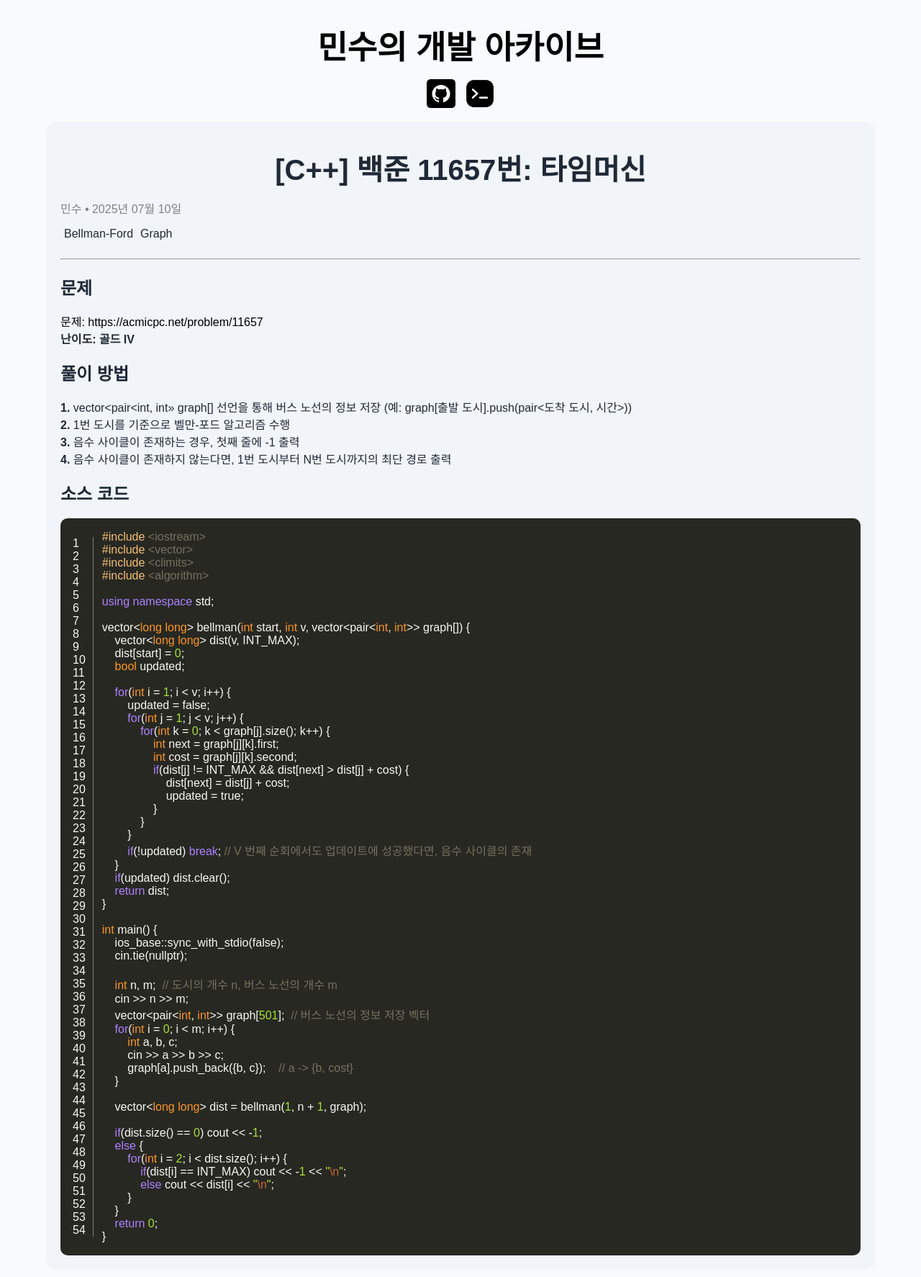
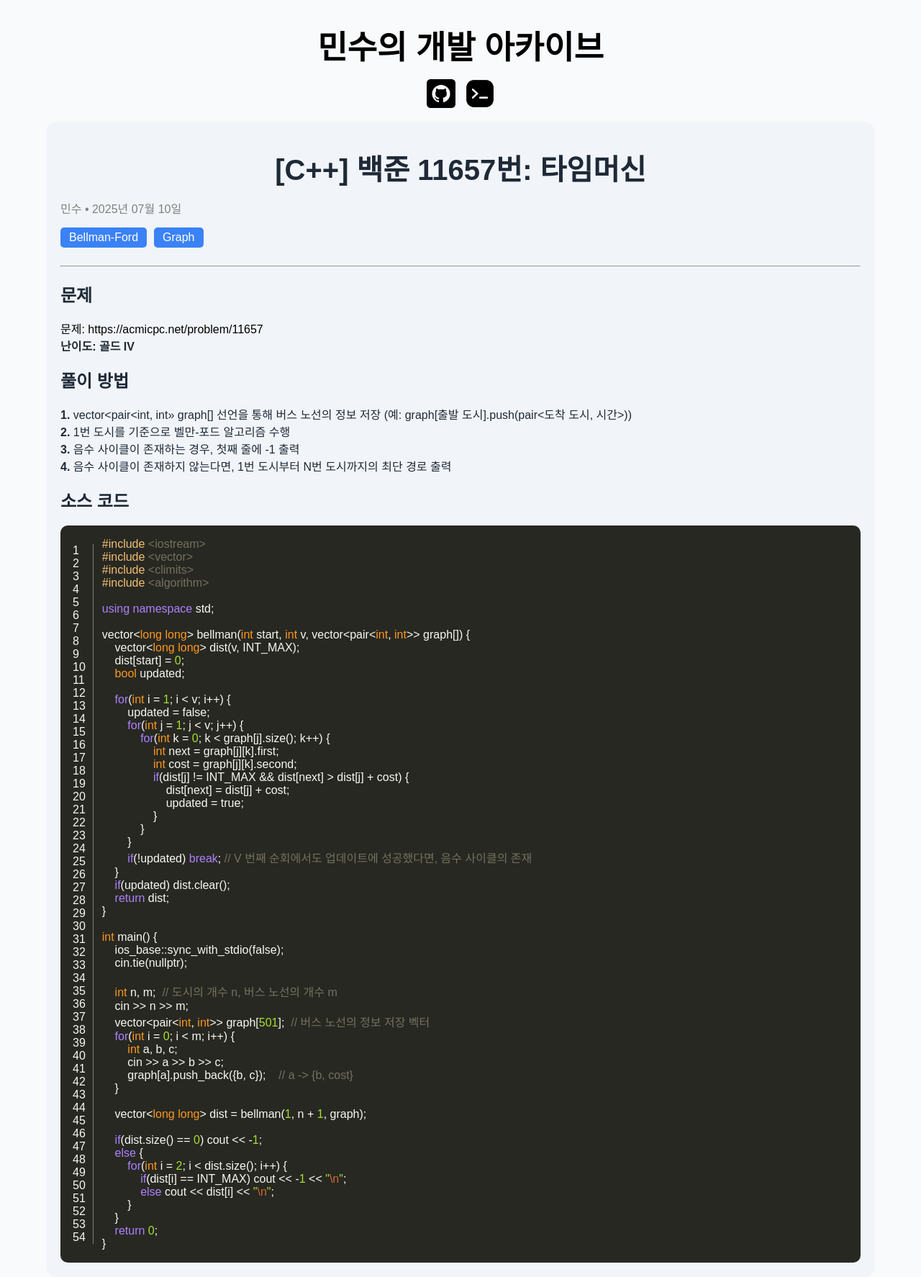
Before and after one commit to minsk601/minsk601.github.io, a Jekyll site: the page built from _posts/2025-07-10-PS-BOJ11657.markdown, in a window 1280 px wide. Shown: the whole page at 72% size. Built offline with Jekyll 4.4.1, drawn with Linux system fonts in a browser that asks for light colours; some web fonts are replaced; comment, search, counter and statistics services are not loaded.

Commit message:
Edit | Tag, Color edition

```diff
--- a/assets/css/style.css
+++ b/assets/css/style.css
@@ -64,11 +64,12 @@ main {
 }
 
 .contents-list li a:hover {
-    color: orange;
+    color: #3b82f6;
+    font-weight: bold;
     transform: translateX(-8px);
 }
 
-.contents-list li a:hover small { color: orange; }
+.contents-list li a:hover small { color: #3b82f6; }
 
 small { color: gray; font-size: 15px; }
 
@@ -118,7 +119,12 @@ hr {
 }
 
 .post-tags li {
-    margin: 5px;
+    display: inline-block;
+    padding: 5px 12px;
+    border-radius: 5px;
+    color: white;
+    margin: 5px 10px 5px 0;
+    background-color: #3b82f6;
 }
 
 .utterances { margin-top: 3rem; }
--- a/index.html
+++ b/index.html
@@ -8,7 +8,7 @@
     <ul>
     {% for post in paginator.posts %}
         <li>
-        <a href="{{ post.url }}">{{ post.title }}<small> ({{ post.date | date: "%Y년 %m월 %d일" }})</small></a>
+            <a href="{{ post.url }}">{{ post.title }} <small> ({{ post.date | date: "%Y년 %m월 %d일" }}) [ {% for tag in post.tags %}{{ tag }} {% endfor %}]</small></a>
         </li>
     {% endfor %}
     </ul>
```
